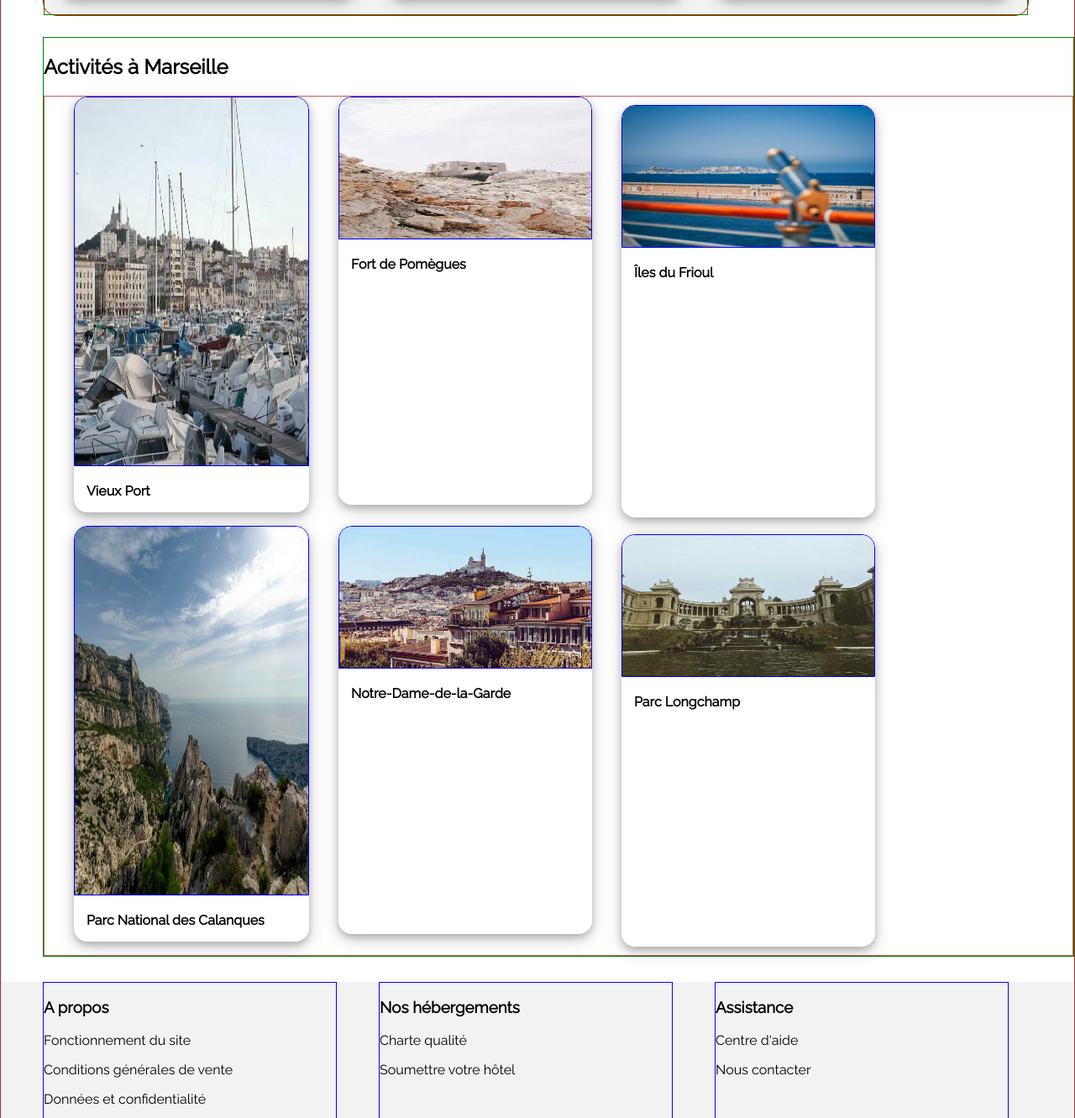
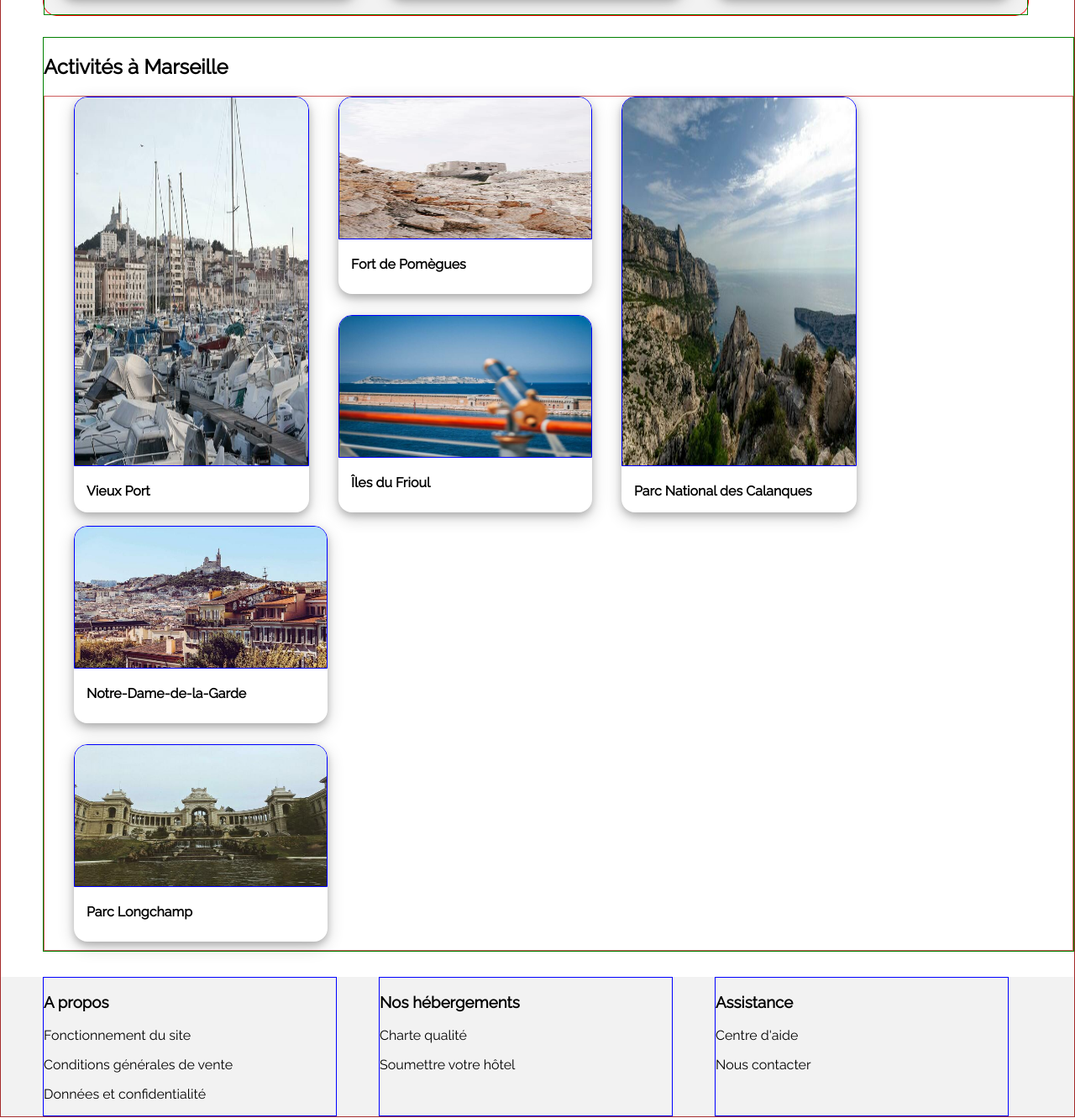
Before and after one commit to charlenry/CharlesHenriSaintMars_2_03082021, a plain HTML site: page index.html in a window 1280 px wide. Shown: the part 1284-2615 px from the top of the page at 84% size. Drawn offline with Linux system fonts and the light colour scheme.

Commit message:
restauration de la précédente version - 01-09-2021 1323

```diff
--- a/index.html
+++ b/index.html
@@ -130,7 +130,7 @@
         <img src="./images/activites/le-vieu-port.jpg" alt="Photo du Vieux Port">
         <p class="vignette_section3_caption">Vieux Port</p>
       </article>
-      <!-- <div> -->
+      <div>
         <article class="vignette_section3_col2_col4 haut">
           <img src="./images/activites/fort-de-pomegues.jpg" alt="Photo du Fort de Pomègues">
           <p class="vignette_section3_caption">Fort de Pomègues</p>
@@ -139,12 +139,12 @@
           <img src="./images/activites/iles-du-frioul.jpg" alt="Photo Îles de Frioul">
           <p class="vignette_section3_caption">Îles du Frioul</p>
         </article>
-      <!-- </div> -->
+      </div>
       <article class="vignette_section3_col1_col3">
         <img src="./images/activites/parc-national-les-calanques.jpg" alt="Photo du Parc National des Calanques">
         <p class="vignette_section3_caption">Parc National des Calanques</p>
       </article>
-      <!-- <div> -->
+      <div>
         <article class="vignette_section3_col2_col4 haut">
           <img src="./images/activites/notre-dame-de-la-garde.jpg" alt="Photo de Notre-Dame-de-la-Garde">
           <p class="vignette_section3_caption">Notre-Dame-de-la-Garde</p>
@@ -153,7 +153,7 @@
           <img src="./images/activites/parc-longchamp.jpg" alt="Photo du Parc Longchamp">
           <p class="vignette_section3_caption">Parc Longchamp</p>
         </article>
-      <!-- </div> -->
+      </div>
     </div>
   </section>
 </div>
```
